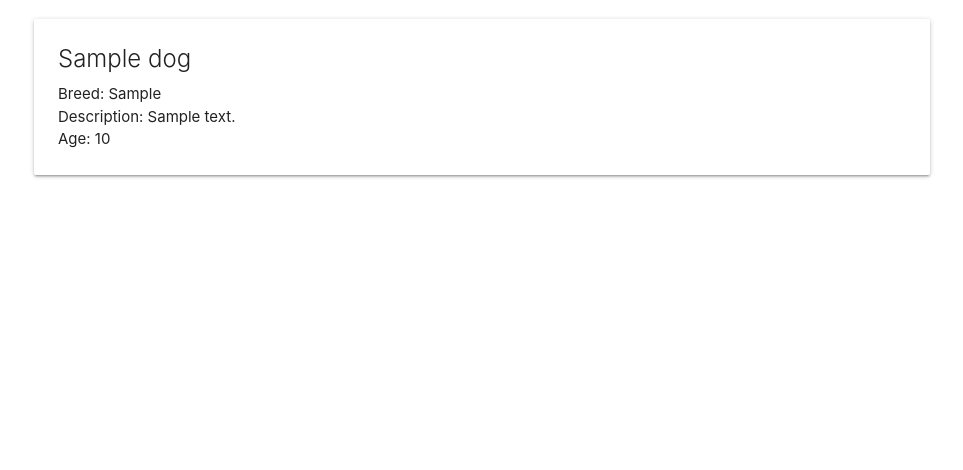
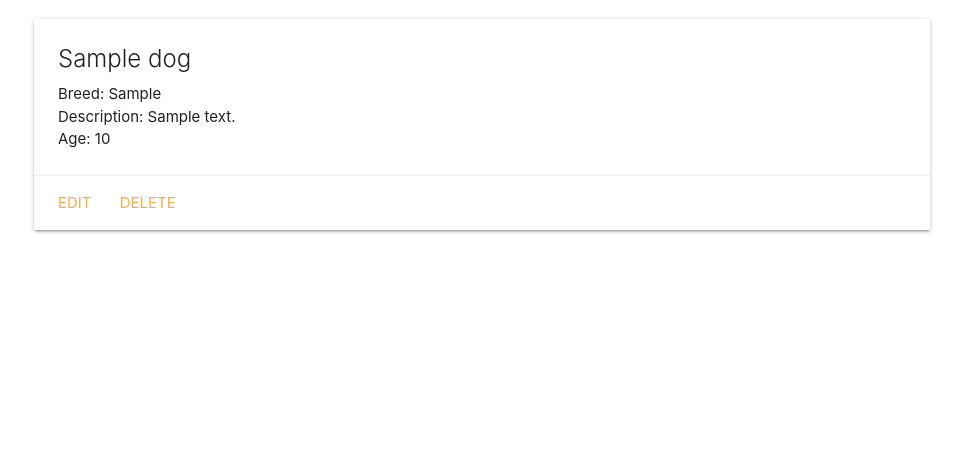
Before and after one commit to ShannaSmith/dog-collector, a Django app: template dogcollector/main_app/templates/dogs/detail.html in a window 1280 px wide. Shown: the part 181-651 px from the top of the page, without its empty margins (158-1121 px from the left). Run offline with Django 4.2, Linux system fonts and the light colour scheme; the template is opened without the code that fills it: values that come from a table or form of the project are taken from there, others are empty; tables that the repository leaves empty hold one stand-in row (values such as "Sample post"); parts of the project's set-up code (start-up, migrations or seed data) failed here and were passed over.

Commit message:
add delete and update view

```diff
--- a/dogcollector/main_app/models.py
+++ b/dogcollector/main_app/models.py
@@ -1,4 +1,5 @@
 from django.db import models
+from django.urls import reverse
 
 # Create your models here.
 class Dog(models.Model):
@@ -8,3 +9,5 @@ class Dog(models.Model):
     age = models.IntegerField()
     def __str__(self):
         return f"The dog named {self.name} has id of {self.id}"
+    def get_absolute_url(self):
+        return reverse('detail', kwargs={'dog_id': self.id})
--- a/dogcollector/main_app/templates/dogs/detail.html
+++ b/dogcollector/main_app/templates/dogs/detail.html
@@ -15,5 +15,9 @@
         <p>Age: Puppy</p>
         {% endif %}
     </div>
+    <div class="card-action">
+        <a href="{% url 'dogs_update' dog.id %}">Edit</a>
+        <a href="%url 'dogs_delete' dog.id%}">Delete</a>
+    </div>
 </div>
 {% endblock content %}
--- a/dogcollector/main_app/urls.py
+++ b/dogcollector/main_app/urls.py
@@ -8,4 +8,6 @@ urlpatterns = [
      path('dogs/<int:dog_id>/', views.dogs_detail, name='detail'),
      # new route used to show a form and create a dog
      path('dogs/create/', views.DogCreate.as_view(), name='dogs_create')
+     path('dogs/<int:pk>/update/', views.DogUpdate.as_view(), name='dogs_update'),
+     path('dogs/<int:pk>/delete', views.DogDelete.as_view(), name='dogs_delete'),
 ]
```
Also changed, not shown: dogcollector/main_app/views.py (+11 -2 lines).
